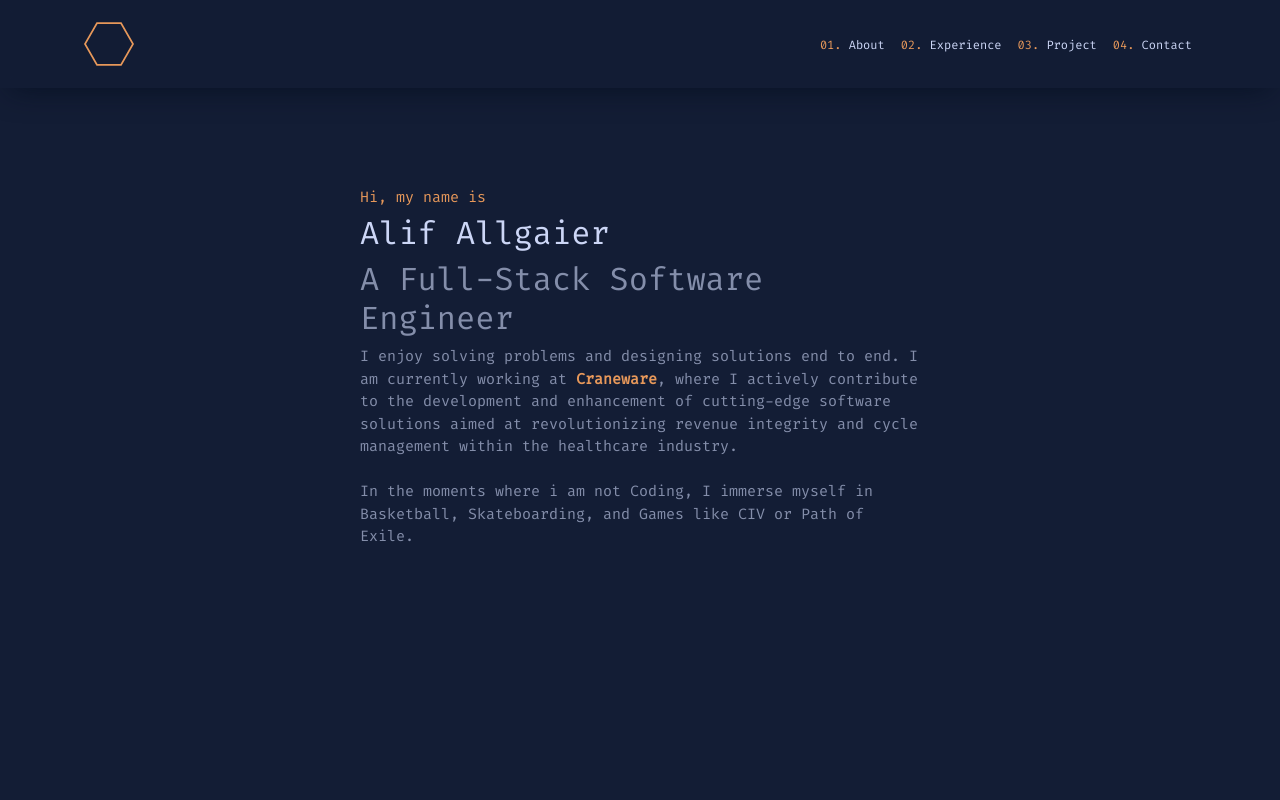
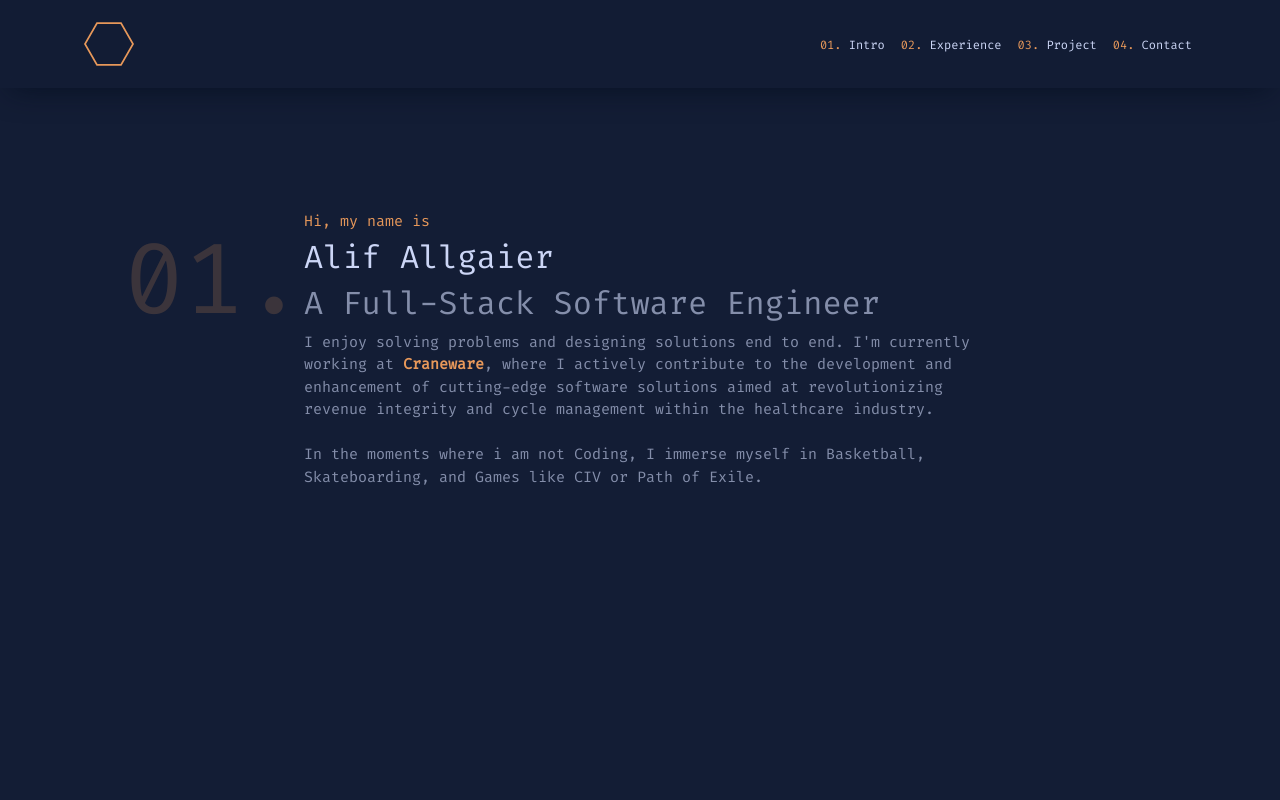
Before and after one commit to DCDLEAFY/dcdleafy-portfolio, an Angular app in the folder portfolio/: page / in a window 1280 px wide. Shown: the top 800 px of the page. Built offline with nearby package versions, Linux system fonts and the light colour scheme.

Commit message:
added span header css to global scss file, and created work experience files. updated css globally

```diff
--- a/portfolio/src/app/app.component.html
+++ b/portfolio/src/app/app.component.html
@@ -1,12 +1,8 @@
 <div class="page-container">
     <app-portfolio-nav></app-portfolio-nav>
     <div class="content-section">
-        <section class="intro-section">
+        <section class="intro-section" id="intro">
             <app-intro-content></app-intro-content>
-        </section>
-
-        <section id="about">
-            <h2>About</h2>
         </section>
 
         <br>
--- a/portfolio/src/app/core/components/content/intro-content/intro-content.component.html
+++ b/portfolio/src/app/core/components/content/intro-content/intro-content.component.html
@@ -1,5 +1,8 @@
 <div class="intro-section">
-    <div>
+    <!-- <span class="section-header">01.</span> -->
+    <br>
+    <div class="section-header">
+        <span class="span-nav-number">01.</span>
         <h1 class="mini-above-text">Hi, my name is</h1>
         <h2 class="name-text">Alif Allgaier</h2>
         <h2 class="intro-text">A Full-Stack Software Engineer</h2>
@@ -7,7 +10,7 @@
     <div>
         <p class="description-text">
             I enjoy solving problems and designing solutions end to end.
-            I am currently working at <span class="hover-underline-animation"><a href="https://www.thecranewaregroup.com/" target="_blank">Craneware</a></span>, where I actively contribute to the development and enhancement of cutting-edge software solutions aimed at revolutionizing revenue integrity and cycle management within the healthcare industry.
+            I'm currently working at <span class="hover-underline-animation"><a href="https://www.thecranewaregroup.com/" target="_blank">Craneware</a></span>, where I actively contribute to the development and enhancement of cutting-edge software solutions aimed at revolutionizing revenue integrity and cycle management within the healthcare industry.
             <br>
             <br>
             In the moments where i am not Coding, I immerse myself in Basketball, Skateboarding, and Games like CIV or Path of Exile.
--- a/portfolio/src/app/core/components/content/intro-content/intro-content.component.scss
+++ b/portfolio/src/app/core/components/content/intro-content/intro-content.component.scss
@@ -4,8 +4,8 @@
 .intro-section {
     display: flex;
     flex-direction: column;
-    padding-left: 25%;
-    padding-right: 25%;
+    padding-left: 20%;
+    padding-right: 20%;
 }
 
 .mini-above-text {
--- /dev/null
+++ b/portfolio/src/app/core/components/content/work-experience-content/work-experience-content.component.html
@@ -0,0 +1 @@
+<p>work-experience-content works!</p>
--- a/portfolio/src/app/core/components/portfolio-nav/portfolio-nav.component.html
+++ b/portfolio/src/app/core/components/portfolio-nav/portfolio-nav.component.html
@@ -6,7 +6,7 @@
     </div>
     <ul class="nav-section">
         <li>
-            <a href="#about" class="hover-underline-animation"><span>01.&nbsp;</span>About</a>
+            <a href="#intro" class="hover-underline-animation"><span>01.&nbsp;</span>Intro</a>
         </li>
         <li>
             <a href="#experience" class="hover-underline-animation"><span>02.&nbsp;</span>Experience</a>
--- a/portfolio/src/assets/scss/global-var.scss
+++ b/portfolio/src/assets/scss/global-var.scss
@@ -21,6 +21,7 @@ $transparent-primary-background-colour: rgba(19, 29, 53, 0.496);
 $primary-background-colour: rgb(19,29,53);
 $secondary-background-colour: none;
 $special-text: rgb(231,152,90);
+$transparent-special-text: rgba(231, 151, 90, 0.191);
 $primary-text: rgb(204,214,246);
 $secondary-text: rgba(204, 214, 246, 0.613);
 $tertiary-text: none;
@@ -49,3 +50,11 @@ $tertiary-text: none;
     transform: scaleX(1);
     transform-origin: bottom left;
 }
+
+.span-nav-number {
+    position: absolute;
+    font-size: 100px;
+    color: $transparent-special-text;
+    transform: translate(-100%, -5%);
+    user-select: none;
+}
```
Also changed, not shown: portfolio/src/app/core/components/content/work-experience-content/work-experience-content.component.ts (added, +12 -0 lines), portfolio/src/app/app.component.scss (line endings or trailing spaces), portfolio/src/app/core/components/content/work-experience-content/work-experience-content.component.scss (added), 1 other file (tests, documents, lock files or other folders).
